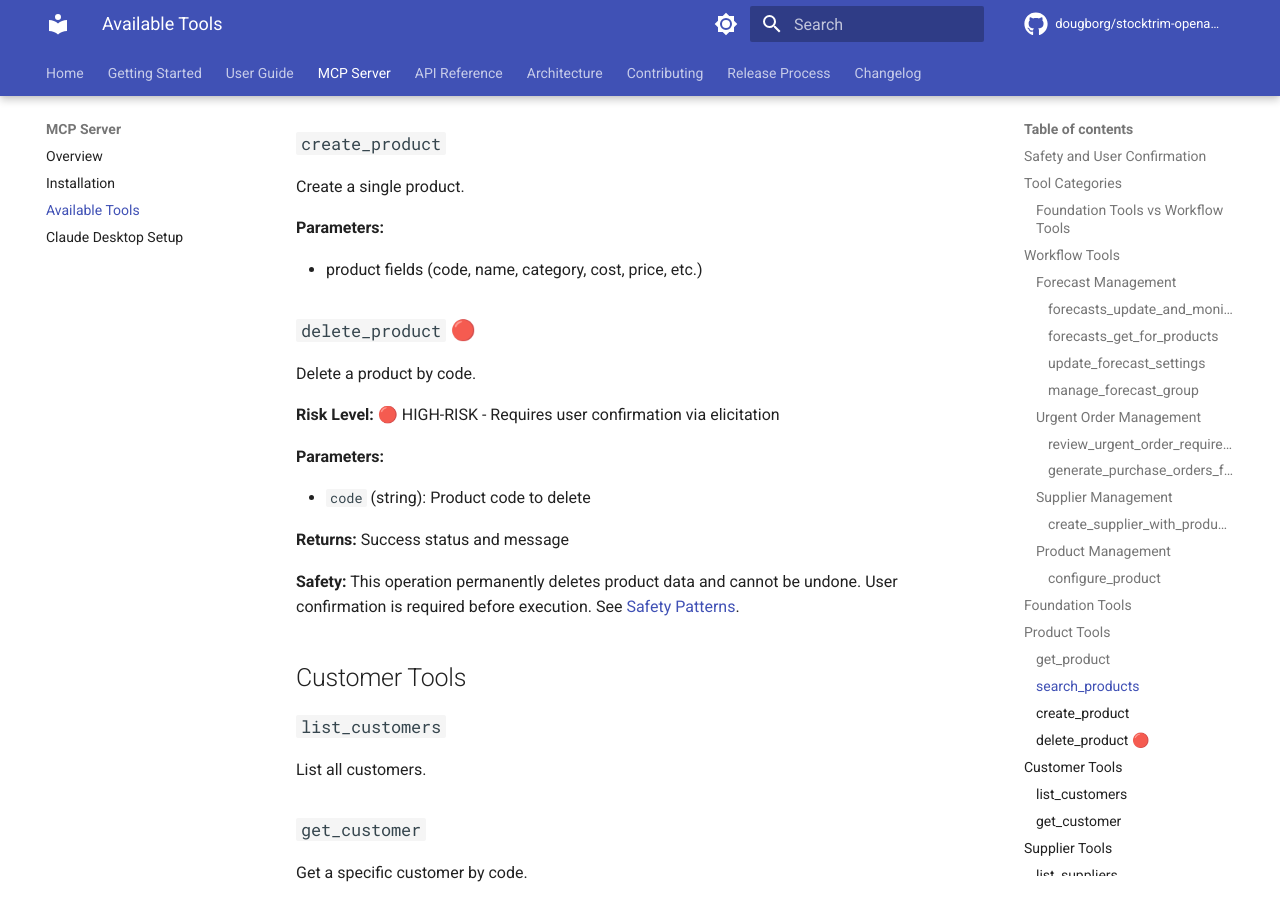
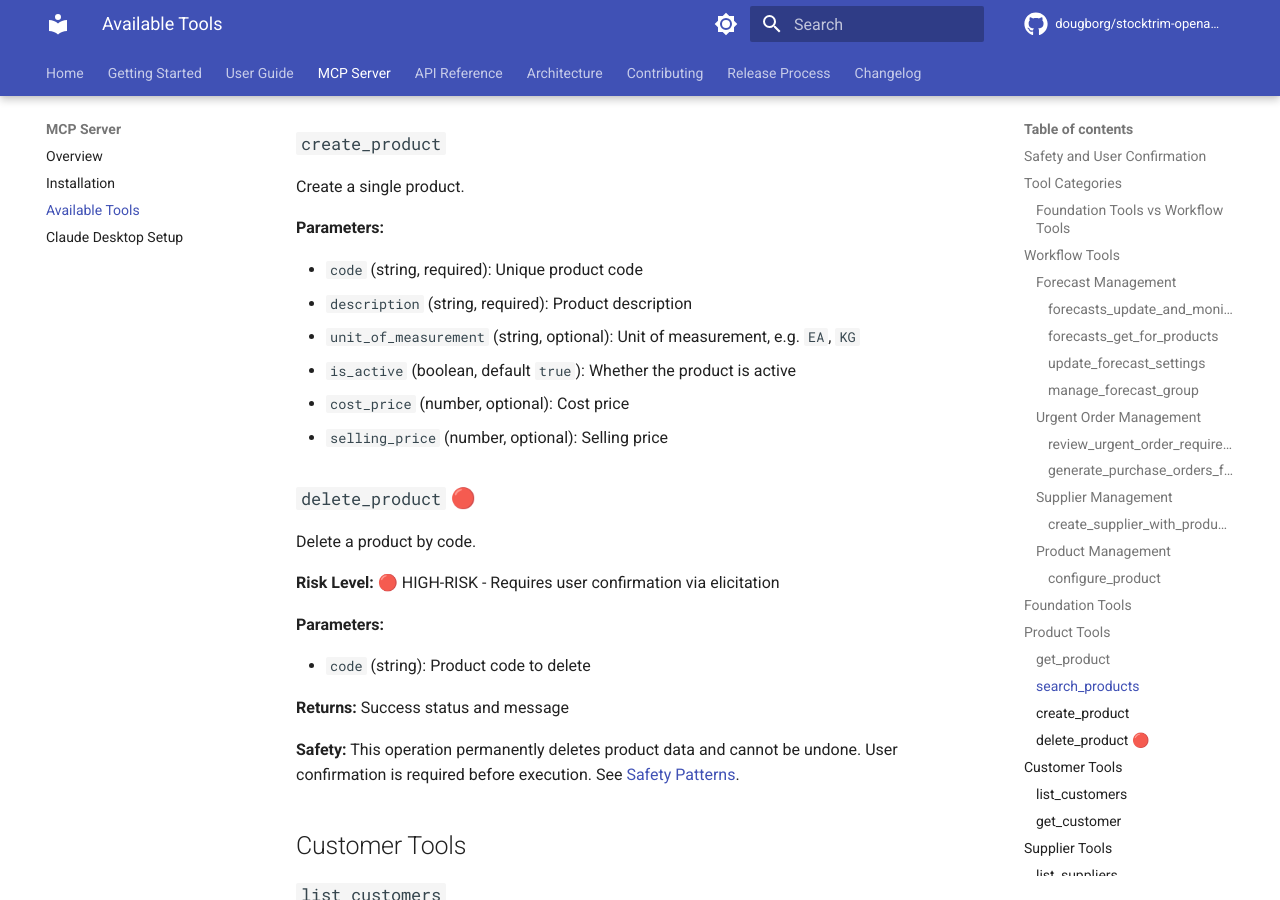
Before and after one commit to dougborg/stocktrim-openapi-client, an MkDocs documentation site: the page built from docs/mcp-server/tools.md, in a window 1280 px wide and 900 px high, scrolled down 5288 px. Built offline with MkDocs 1.6.1 and Material for MkDocs 9.7.7, drawn with Linux system fonts in a browser that asks for light colours; comment, search, counter and statistics services are not loaded; the version menu is left out; some of the changed text lies outside the part shown.

Commit message:
docs(mcp): document create_product and create_location's real parameters
Both were documented with parameters the tools don't take. Also add a test
that docs/mcp-server/tools.md names only registered tools, and describe the
contract test as what it is: a check of the registered set against
EXPECTED_TOOL_NAMES.

Co-Authored-By: Claude Opus 5.5 <noreply@anthropic.com>

```diff
--- a/docs/mcp-server/tools.md
+++ b/docs/mcp-server/tools.md
@@ -234,7 +234,12 @@ Create a single product.
 
 **Parameters:**
 
-- product fields (code, name, category, cost, price, etc.)
+- `code` (string, required): Unique product code
+- `description` (string, required): Product description
+- `unit_of_measurement` (string, optional): Unit of measurement, e.g. `EA`, `KG`
+- `is_active` (boolean, default `true`): Whether the product is active
+- `cost_price` (number, optional): Cost price
+- `selling_price` (number, optional): Selling price
 
 ### `delete_product` 🔴
 
@@ -494,7 +499,8 @@ Create a new location.
 
 **Parameters:**
 
-- `location` (object): Location data
+- `code` (string, required): Unique location code
+- `name` (string, required): Location name
 
 ## Not Yet Available as MCP Tools
 
```
Also changed, not shown: 1 other file.
